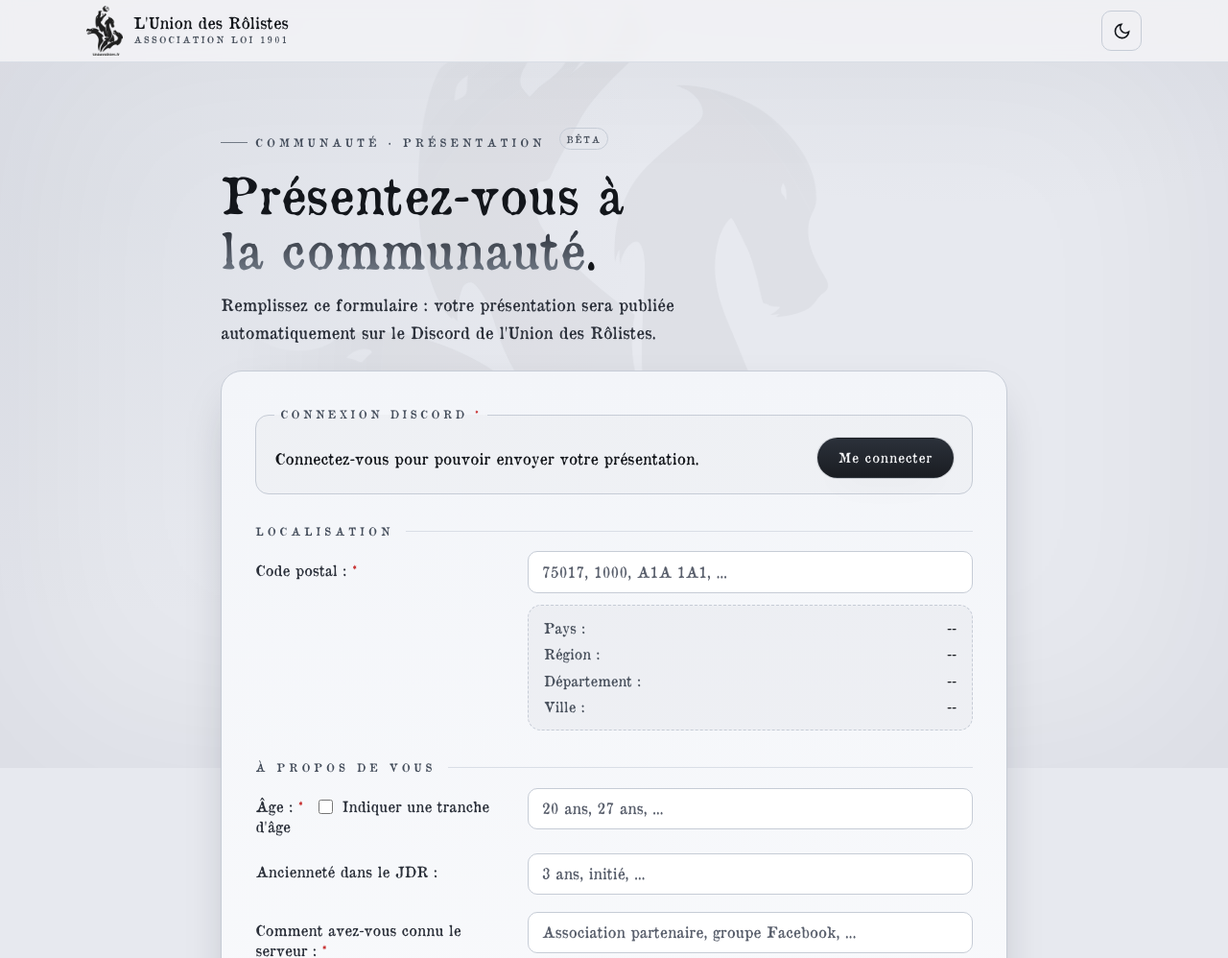
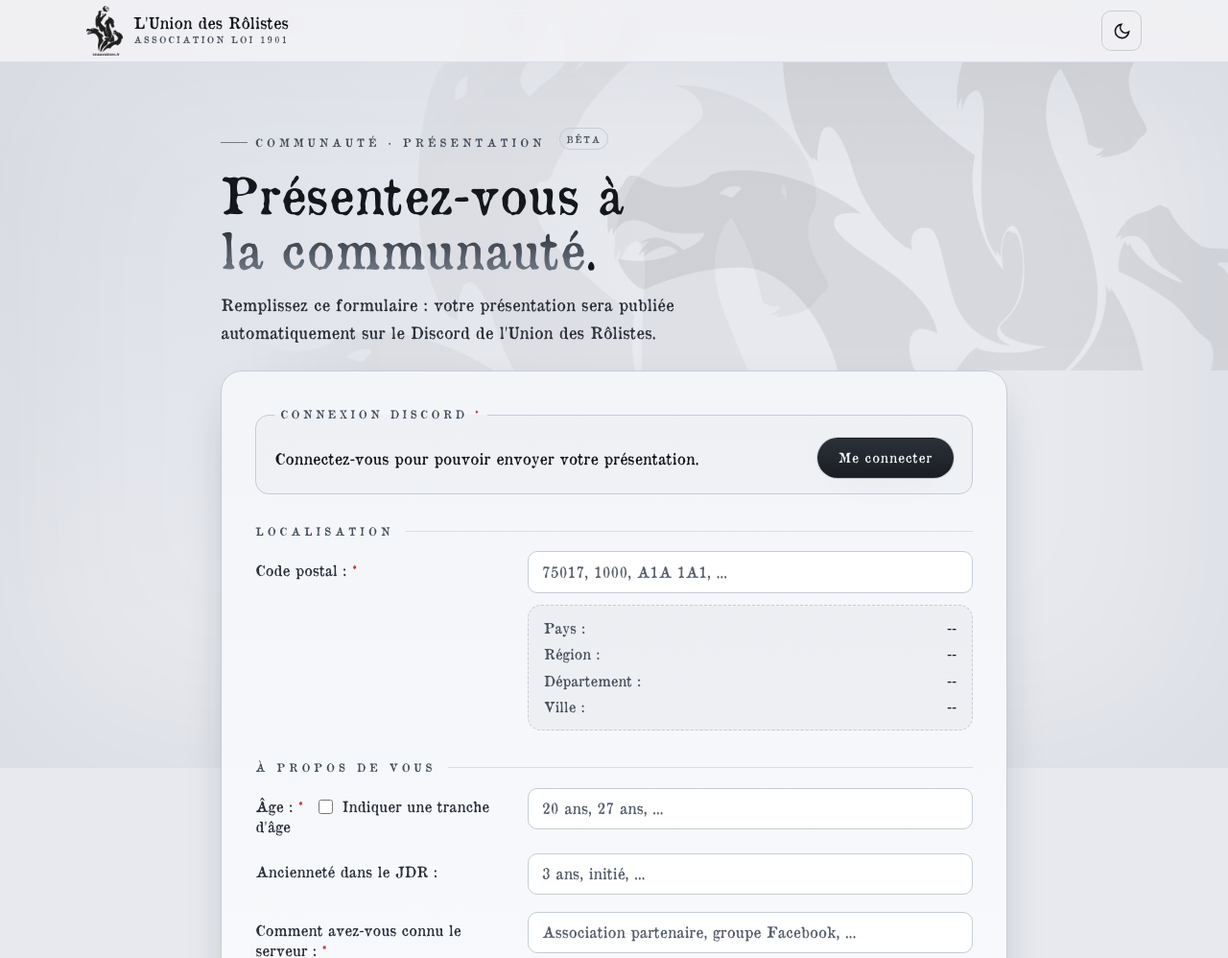
Before and after one commit to UnionRolistes/Bot_Presentation, a PHP site: page / in a window 1280 px wide. Shown: the top 998 px of the page at 96% size. Run offline with PHP 8.4, Linux system fonts and the light colour scheme.

Commit message:
feat: reprend le grand filigrane hydre du bandeau comme sur le site (#111)
Refs #110

Co-authored-by: Mortifia <mortifia@users.noreply.github.com>

```diff
--- a/web/www/css/master.css
+++ b/web/www/css/master.css
@@ -179,7 +179,21 @@ html[data-theme="light"] .theme-toggle .i-sun { display: none; }
 html[data-theme="light"] .theme-toggle .i-moon { display: block; }
 
 /* Titre ----------------------------------------------------------------- */
-.hero { padding: clamp(2rem, 6vw, 4rem) 0 1.6rem; }
+.hero { position: relative; overflow: hidden; isolation: isolate; padding: clamp(2rem, 6vw, 4rem) 0 1.6rem; }
+
+/* Grand filigrane du bandeau, identique au site : hydre ancrée à droite qui
+   déborde du bord, fondue vers le bas, et qui "respire" lentement. */
+.hero-watermark {
+  position: absolute; z-index: 0; top: 50%; right: -6%; translate: 0 -50%;
+  width: min(720px, 68vw); opacity: .06; pointer-events: none; user-select: none;
+  filter: brightness(0) invert(.85);
+  -webkit-mask-image: linear-gradient(180deg, #000 60%, transparent);
+  mask-image: linear-gradient(180deg, #000 60%, transparent);
+  animation: breathe 9s ease-in-out infinite;
+}
+@keyframes breathe { 50% { opacity: .10; transform: scale(1.02); } }
+html[data-theme="light"] .hero-watermark { filter: brightness(0) invert(.1); }
+@media (max-width: 920px) { .hero-watermark { opacity: .045; width: min(420px, 80vw); right: -14%; } }
 
 .eyebrow {
   font-family: "UR Serif", serif; font-weight: 600;
--- a/web/www/index.php
+++ b/web/www/index.php
@@ -75,13 +75,17 @@ function asset($path) {
         </div>
     </header>
 
-    <main class="wrap wrap--form">
-
-        <section class="hero">
+    <section class="hero">
+        <!-- Grand filigrane du bandeau, identique au site (voir issue #110) -->
+        <img class="hero-watermark" src="img/ur-bl2.png" alt="" aria-hidden="true">
+        <div class="wrap wrap--form">
             <span class="eyebrow">Communauté · Présentation</span><span class="tag">Bêta</span>
             <h1>Présentez-vous à <span class="glow">la communauté</span>.</h1>
             <p class="lead">Remplissez ce formulaire : votre présentation sera publiée automatiquement sur le Discord de l'Union des Rôlistes.</p>
-        </section>
+        </div>
+    </section>
+
+    <main class="wrap wrap--form">
 
         <?php
         if (isset($_GET['error'])) {
```
